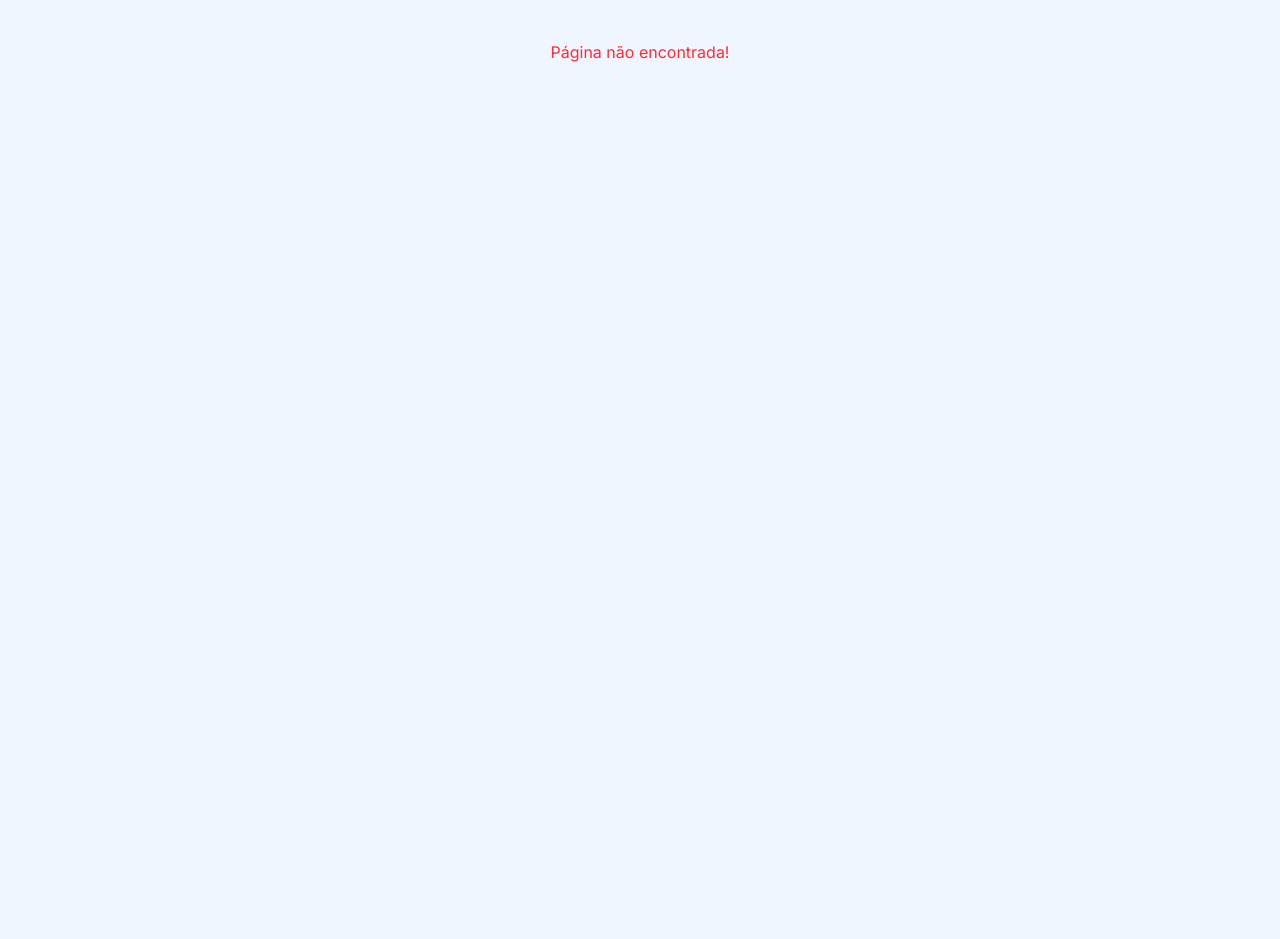
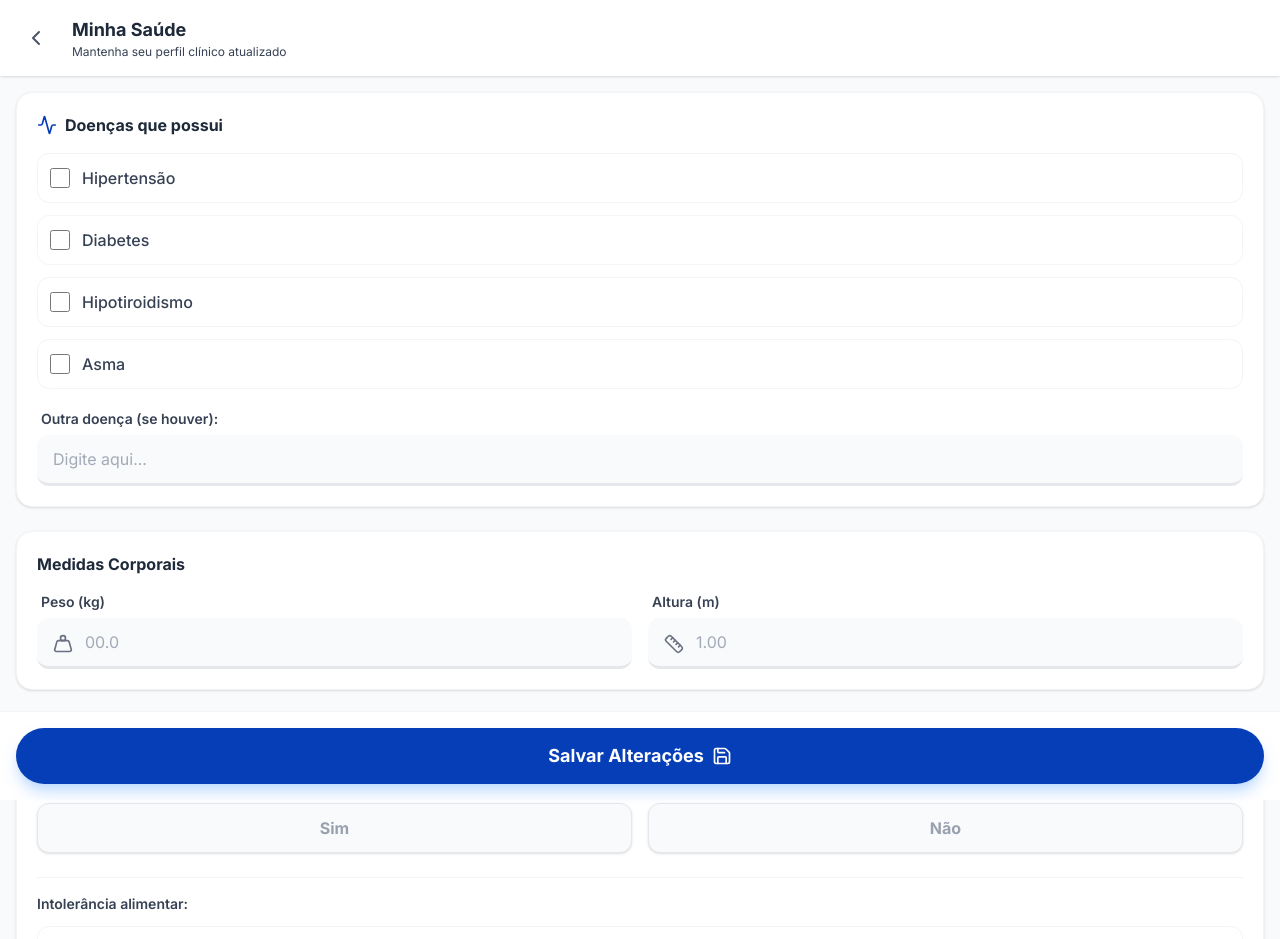
Before and after one commit to raphamatoss/cuidagro, a React (Vite) app in the folder frontend/: page /saude in a window 1280 px wide. Shown: the top 939 px of the page. Before the commit the page ends 800 px from the top, so only its background shows below. Built offline with nearby package versions, Linux system fonts and the light colour scheme; a web font is replaced by a local one.

Commit message:
feat: add página 'minha saúde'

```diff
--- a/frontend/src/App.tsx
+++ b/frontend/src/App.tsx
@@ -3,6 +3,7 @@ import LoginPage from "./pages/LoginPage";
 import HomePage from "./pages/HomePage";
 import RegisterPage from "./pages/RegisterPage";
 import SymptomsPage from "./pages/SymptomsPage";
+import MyHealthPage from "./pages/MyHealthPage";
 
 export default function App() {
   return (
@@ -13,6 +14,7 @@ export default function App() {
 
             <Route path="/home" element={<HomePage />} />
             <Route path="/symptoms" element={<SymptomsPage/>}/>
+            <Route path="/saude" element={<MyHealthPage/>}/>
 
             <Route path="/" element={<Navigate to={"/login"} replace />} />
 
--- a/frontend/src/components/Input.tsx
+++ b/frontend/src/components/Input.tsx
@@ -29,7 +29,7 @@ export const Input = forwardRef<HTMLInputElement, InputProps> (
                 <div className="group relative">
                     <div>
                         {Icon && (
-                            <div className="absolute left-4 top-1/2 -translate-y-1/2 text-gray-400 group-focus-within:text-agro-blue transition-colors">
+                            <div className="absolute left-4 top-1/2 -translate-y-1/2 text-gray-500 group-focus-within:text-agro-blue transition-colors">
                                 <Icon size={20}/>
                             </div>
                         )}
@@ -40,7 +40,7 @@ export const Input = forwardRef<HTMLInputElement, InputProps> (
                         type={inputType}
                         {...rest}
                         className={`
-                            p-3 w-full rounded-xl border-b-3 bg-agro-blue-light px-4 text-gray-700 outline-none transition-all focus:border-agro-blue/50 focus:ring-2 focus:ring-agro-blue-light focus:border-b-2
+                            p-3 w-full rounded-xl border-b-3 bg-gray-50 px-4 text-gray-700 outline-none transition-all focus:border-agro-blue/50 focus:ring-2 focus:ring-agro-blue-light focus:border-b-2
                             placeholder:text-gray-400/90
                             ${Icon ? 'pl-12' : 'pl-4'}
                             ${isPassword ? 'pr-12' : 'pr-4'}
--- a/frontend/src/pages/HomePage.tsx
+++ b/frontend/src/pages/HomePage.tsx
@@ -19,8 +19,8 @@ export default function HomePage() {
   // Dados do menu para gerar o grid dinamicamente
   const menuItems = [
     {
-      title: "Monitorar Saúde",
-      description: "Batimentos e Pressão",
+      title: "Minha Saúde",
+      description: "Ficha de saúde pessoal",
       icon: Activity,
       color: "bg-blue-100 text-blue-600",
       route: "/saude"
--- /dev/null
+++ b/frontend/src/pages/MyHealthPage.tsx
@@ -0,0 +1,200 @@
+import { useState } from 'react';
+import { useNavigate } from 'react-router-dom';
+import { ChevronLeft, Save, Activity, Ruler, Weight } from 'lucide-react';
+import { Input } from '../components/Input';
+
+export default function MyHealthPage() {
+  const navigate = useNavigate();
+  const [isSubmitting, setIsSubmitting] = useState(false);
+
+  // Estados para os dados do formulário
+  const [diseases, setDiseases] = useState<string[]>([]);
+  const [allergies, setAllergies] = useState<string[]>([]);
+  const [hasMedAllergy, setHasMedAllergy] = useState<string | null>(null); // 'sim' ou 'nao'
+
+  // Função auxiliar para marcar/desmarcar itens (Doenças e Alimentos)
+  const toggleItem = (list: string[], setList: React.Dispatch<React.SetStateAction<string[]>>, item: string) => {
+    if (list.includes(item)) {
+      setList(list.filter(i => i !== item));
+    } else {
+      setList([...list, item]);
+    }
+  };
+
+  const handleSubmit = async (e: React.FormEvent) => {
+    e.preventDefault();
+    setIsSubmitting(true);
+
+    // Simula salvamento
+    await new Promise(resolve => setTimeout(resolve, 1500));
+
+    alert("Dados de saúde atualizados com sucesso!");
+    navigate('/home');
+  };
+
+  return (
+    <div className="flex min-h-screen flex-col bg-gray-50 pb-28">
+
+      {/* HEADER */}
+      <header className="bg-white px-4 py-4 shadow-sm sticky top-0 z-20 flex items-center gap-4">
+        <button
+          onClick={() => navigate(-1)}
+          className="p-2 rounded-full hover:bg-gray-100 transition-colors"
+        >
+          <ChevronLeft size={24} className="text-gray-600" />
+        </button>
+        <div>
+          <h1 className="text-lg font-bold text-gray-800">Minha Saúde</h1>
+          <p className="text-xs text-gray-700">Mantenha seu perfil clínico atualizado</p>
+        </div>
+      </header>
+
+      <form onSubmit={handleSubmit} className="p-4 flex flex-col gap-6">
+
+        {/* SEÇÃO 1: DOENÇAS CRÔNICAS */}
+        <section className="bg-white rounded-2xl p-5 shadow-sm border border-gray-100">
+          <h2 className="font-bold text-gray-800 mb-4 flex items-center gap-2">
+            <Activity className="text-agro-blue" size={20} />
+            Doenças que possui
+          </h2>
+
+          <div className="flex flex-col gap-3">
+            {['Hipertensão', 'Diabetes', 'Hipotiroidismo', 'Asma'].map((disease) => (
+              <label key={disease} className="flex items-center gap-3 p-3 border border-gray-100 rounded-xl hover:bg-blue-50 cursor-pointer transition-colors">
+                <input
+                  type="checkbox"
+                  className="w-5 h-5 accent-agro-blue rounded focus:ring-agro-blue"
+                  checked={diseases.includes(disease)}
+                  onChange={() => toggleItem(diseases, setDiseases, disease)}
+                />
+                <span className="text-gray-700 font-medium">{disease}</span>
+              </label>
+            ))}
+
+            {/* Campo "Outra" */}
+            <div className="mt-2 ">
+                <Input
+                    label="Outra doença (se houver):"
+                    placeholder="Digite aqui..."
+                    id="other_disease"
+                    className="h-10 text-sm"
+                />
+            </div>
+          </div>
+        </section>
+
+        {/* SEÇÃO 2: DADOS CORPORAIS */}
+        <section className="bg-white rounded-2xl p-5 shadow-sm border border-gray-100">
+          <h2 className="font-bold text-gray-800 mb-4">Medidas Corporais</h2>
+          <div className="grid grid-cols-2 gap-4">
+            <Input
+                id="weight" label="Peso (kg)" placeholder="00.0" type="number" step="0.1"
+                icon={Weight}
+            />
+            <Input
+                id="height" label="Altura (m)" placeholder="1.00" type="number" step="0.01"
+                icon={Ruler}
+            />
+          </div>
+        </section>
+
+        {/* SEÇÃO 3: ALERGIAS */}
+        <section className="bg-white rounded-2xl p-5 shadow-sm border border-gray-100">
+          <h2 className="font-bold text-gray-800 mb-4">Alergias</h2>
+
+          <div className="mb-6">
+            <p className="text-sm font-semibold text-gray-700 mb-2">Alérgico a medicamentos?</p>
+            <div className="flex gap-4">
+
+              {/* Opção SIM */}
+              <label className={`
+                  flex-1 py-3 text-center rounded-xl border cursor-pointer font-bold transition-all shadow-sm
+                  ${hasMedAllergy === 'Sim'
+                      ? 'bg-green-50 border-green-500 text-green-700 ring-1 ring-green-500'
+                      : 'bg-gray-50 border-gray-200 text-gray-400 hover:bg-gray-100'}
+              `}>
+                <input
+                  type="radio" name="med_allergy" value="Sim" className="hidden"
+                  onChange={() => setHasMedAllergy('Sim')}
+                />
+                Sim
+              </label>
+
+              {/* Opção NÃO */}
+              <label className={`
+                  flex-1 py-3 text-center rounded-xl border cursor-pointer font-bold transition-all shadow-sm
+                  ${hasMedAllergy === 'Não'
+                      ? 'bg-red-50 border-red-500 text-red-700 ring-1 ring-red-500'
+                      : 'bg-gray-50 border-gray-200 text-gray-400 hover:bg-gray-100'}
+              `}>
+                <input
+                  type="radio" name="med_allergy" value="Não" className="hidden"
+                  onChange={() => setHasMedAllergy('Não')}
+                />
+                Não
+              </label>
+
+            </div>
+          </div>
+
+          <div className="border-t border-gray-100 my-4"></div>
+
+          {/* 2. Intolerância Alimentar (Agora em Lista Vertical de Checkboxes) */}
+          <p className="text-sm font-semibold text-gray-700 mb-3">Intolerância alimentar:</p>
+
+          <div className="flex flex-col gap-3">
+            {['Lactose', 'Glúten', 'Frutos do Mar', 'Amendoim', 'Ovos'].map((food) => {
+               const isSelected = allergies.includes(food);
+               return (
+                <label
+                  key={food}
+                  className={`
+                    flex items-center gap-3 p-3 border rounded-xl cursor-pointer transition-all
+                    ${isSelected
+                      ? 'bg-blue-50 border-agro-blue shadow-sm'
+                      : 'bg-white border-gray-100 hover:bg-gray-50'}
+                  `}
+                >
+                  <input
+                    type="checkbox"
+                    className="w-5 h-5 accent-agro-blue rounded focus:ring-agro-blue"
+                    checked={isSelected}
+                    onChange={() => toggleItem(allergies, setAllergies, food)}
+                  />
+                  <span className={`font-medium ${isSelected ? 'text-agro-blue' : 'text-gray-600'}`}>
+                    {food}
+                  </span>
+                </label>
+               )
+            })}
+
+            {/* Input para "Outras" intolerâncias */}
+             <div className="mt-2">
+                <Input
+                    id="other_food"
+                    label="Outro alimento:"
+                    placeholder="Ex: Leite de soja..."
+                    className="h-10 text-sm"
+                />
+            </div>
+          </div>
+        </section>
+
+        <div className="h-4"></div>
+      </form>
+
+      {/* FOOTER FIXO */}
+      <div className="fixed bottom-0 left-0 right-0 p-4 bg-white border-t border-gray-100 z-30">
+        <button
+          onClick={handleSubmit}
+          disabled={isSubmitting}
+          className="w-full h-14 bg-agro-blue text-white rounded-full font-bold text-lg shadow-lg shadow-blue-200 flex items-center justify-center gap-2 active:scale-95 transition-all"
+        >
+          {isSubmitting ? "Salvando..." : "Salvar Alterações"}
+          {!isSubmitting && <Save size={20} />}
+        </button>
+      </div>
+
+    </div>
+  );
+}
```
